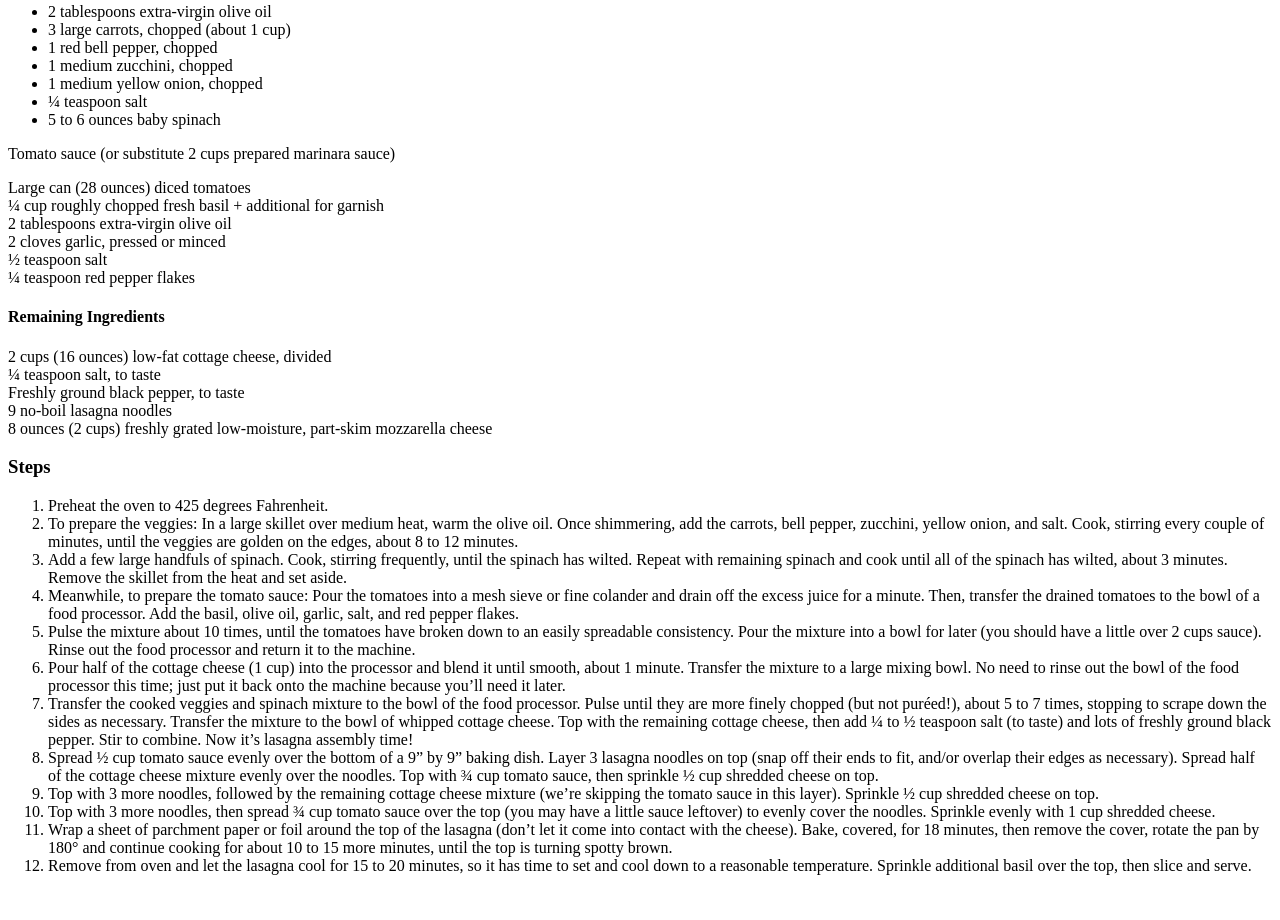
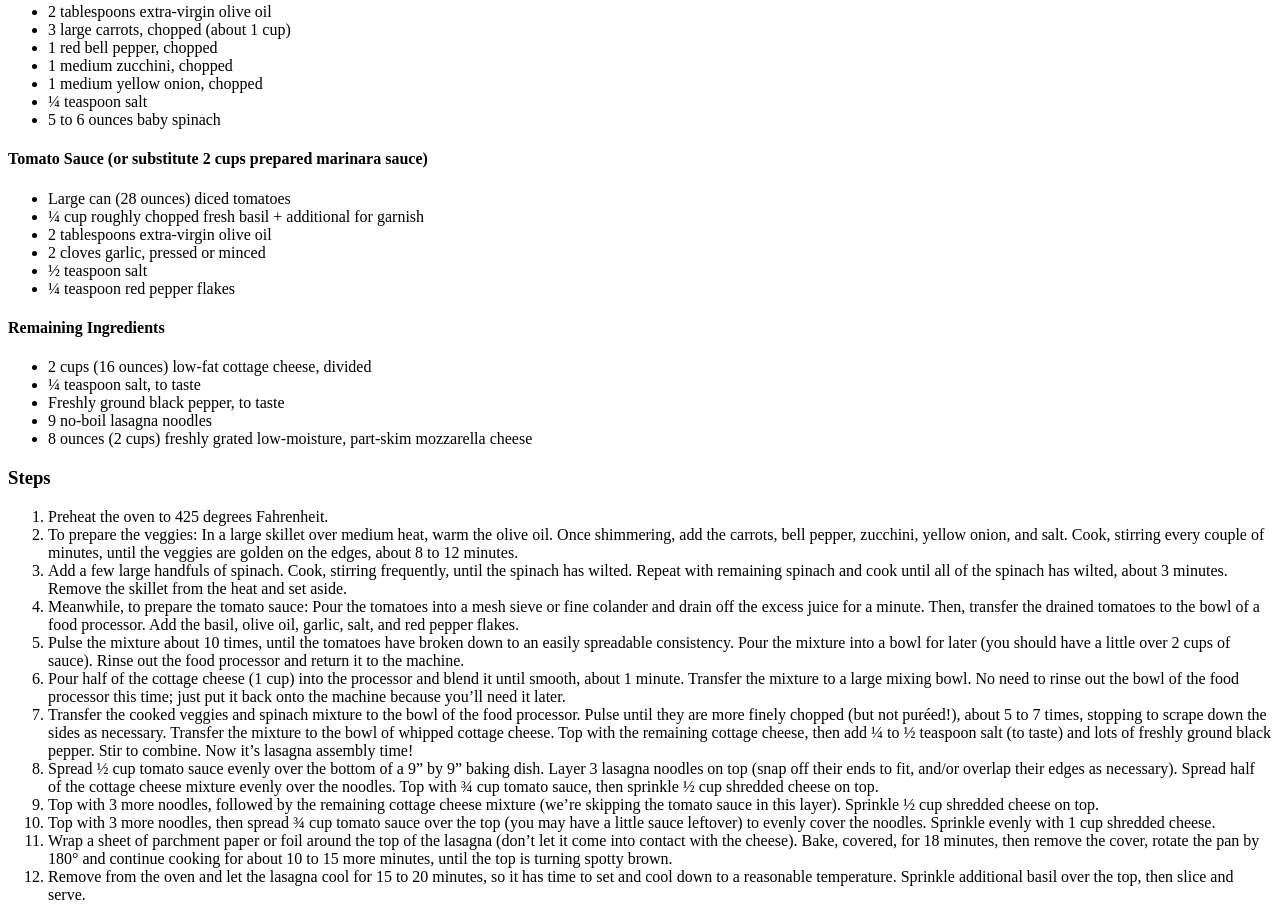
Before and after one commit to taikine/odin-recipes, a plain HTML site: page recipes/lasagna.html in a window 1280 px wide. Shown: the part 3359-4279 px from the top of the page. Before the commit the page ends 4250 px from the top, so only its background shows below. Drawn offline with Linux system fonts and the light colour scheme; files whose address does not match are found by name.

Commit message:
Add recipes/lasagna.html

```diff
--- a/recipes/lasagna.html
+++ b/recipes/lasagna.html
@@ -24,21 +24,24 @@
         <li>5 to 6 ounces baby spinach</li>
     </ul>
 
-    Tomato sauce (or substitute 2 cups prepared marinara sauce)</p>
-
-    <p>Large can (28 ounces) diced tomatoes<br>
-    ¼ cup roughly chopped fresh basil + additional for garnish<br>
-    2 tablespoons extra-virgin olive oil<br>
-    2 cloves garlic, pressed or minced<br>
-    ½ teaspoon salt<br>
-    ¼ teaspoon red pepper flakes</p>
+    <h4>Tomato Sauce (or substitute 2 cups prepared marinara sauce)</h4>
+    <ul>
+        <li>Large can (28 ounces) diced tomatoes</li>
+        <li>¼ cup roughly chopped fresh basil + additional for garnish</li>
+        <li>2 tablespoons extra-virgin olive oil</li>
+        <li>2 cloves garlic, pressed or minced</li>
+        <li>½ teaspoon salt</li>
+        <li>¼ teaspoon red pepper flakes</li>
+    </ul>
 
     <h4>Remaining Ingredients</h4>
-    <p>2 cups (16 ounces) low-fat cottage cheese, divided<br>
-    ¼ teaspoon salt, to taste<br>
-    Freshly ground black pepper, to taste<br>
-    9 no-boil lasagna noodles<br>
-    8 ounces (2 cups) freshly grated low-moisture, part-skim mozzarella cheese</p>
+    <ul>
+        <li>2 cups (16 ounces) low-fat cottage cheese, divided</li>
+        <li>¼ teaspoon salt, to taste</li>
+        <li>Freshly ground black pepper, to taste</li>
+        <li>9 no-boil lasagna noodles</li>
+        <li>8 ounces (2 cups) freshly grated low-moisture, part-skim mozzarella cheese</li>
+    </ul>
 
     <h3>Steps</h3>
     <ol>
@@ -46,14 +49,14 @@
         <li>To prepare the veggies: In a large skillet over medium heat, warm the olive oil. Once shimmering, add the carrots, bell pepper, zucchini, yellow onion, and salt. Cook, stirring every couple of minutes, until the veggies are golden on the edges, about 8 to 12 minutes.</li>
         <li>Add a few large handfuls of spinach. Cook, stirring frequently, until the spinach has wilted. Repeat with remaining spinach and cook until all of the spinach has wilted, about 3 minutes. Remove the skillet from the heat and set aside.</li>
         <li>Meanwhile, to prepare the tomato sauce: Pour the tomatoes into a mesh sieve or fine colander and drain off the excess juice for a minute. Then, transfer the drained tomatoes to the bowl of a food processor. Add the basil, olive oil, garlic, salt, and red pepper flakes.</li>
-        <li>Pulse the mixture about 10 times, until the tomatoes have broken down to an easily spreadable consistency. Pour the mixture into a bowl for later (you should have a little over 2 cups sauce). Rinse out the food processor and return it to the machine.</li>
+        <li>Pulse the mixture about 10 times, until the tomatoes have broken down to an easily spreadable consistency. Pour the mixture into a bowl for later (you should have a little over 2 cups of sauce). Rinse out the food processor and return it to the machine.</li>
         <li>Pour half of the cottage cheese (1 cup) into the processor and blend it until smooth, about 1 minute. Transfer the mixture to a large mixing bowl. No need to rinse out the bowl of the food processor this time; just put it back onto the machine because you’ll need it later.</li>
         <li>Transfer the cooked veggies and spinach mixture to the bowl of the food processor. Pulse until they are more finely chopped (but not puréed!), about 5 to 7 times, stopping to scrape down the sides as necessary. Transfer the mixture to the bowl of whipped cottage cheese. Top with the remaining cottage cheese, then add ¼ to ½ teaspoon salt (to taste) and lots of freshly ground black pepper. Stir to combine. Now it’s lasagna assembly time!</li>
         <li>Spread ½ cup tomato sauce evenly over the bottom of a 9” by 9” baking dish. Layer 3 lasagna noodles on top (snap off their ends to fit, and/or overlap their edges as necessary). Spread half of the cottage cheese mixture evenly over the noodles. Top with ¾ cup tomato sauce, then sprinkle ½ cup shredded cheese on top.</li>
         <li>Top with 3 more noodles, followed by the remaining cottage cheese mixture (we’re skipping the tomato sauce in this layer). Sprinkle ½ cup shredded cheese on top.</li>
         <li>Top with 3 more noodles, then spread ¾ cup tomato sauce over the top (you may have a little sauce leftover) to evenly cover the noodles. Sprinkle evenly with 1 cup shredded cheese.</li>
         <li>Wrap a sheet of parchment paper or foil around the top of the lasagna (don’t let it come into contact with the cheese). Bake, covered, for 18 minutes, then remove the cover, rotate the pan by 180° and continue cooking for about 10 to 15 more minutes, until the top is turning spotty brown.</li>
-        <li>Remove from oven and let the lasagna cool for 15 to 20 minutes, so it has time to set and cool down to a reasonable temperature. Sprinkle additional basil over the top, then slice and serve.</li>
+        <li>Remove from the oven and let the lasagna cool for 15 to 20 minutes, so it has time to set and cool down to a reasonable temperature. Sprinkle additional basil over the top, then slice and serve.</li>
     </ol>
 
 </body>
```
